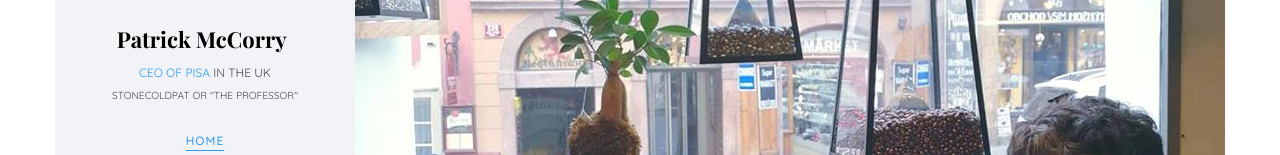
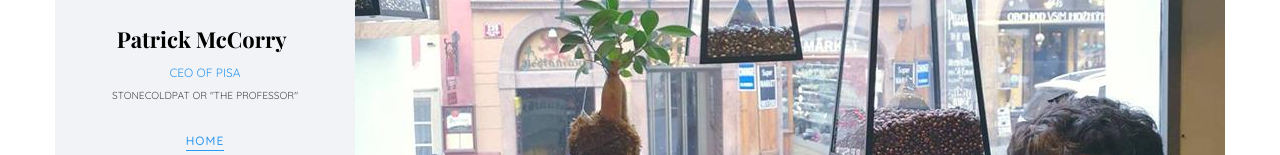
Before and after one commit to stonecoldpat/stonecoldpat.github.io, a plain HTML site: page index.html in a window 1280 px wide. Shown: the part 198-353 px from the top of the page. Drawn offline with nearby package versions, Linux system fonts and the light colour scheme; files whose address does not match are found by name; a web font is replaced by a local one.

Commit message:
updated desc

```diff
--- a/index.html
+++ b/index.html
@@ -58,7 +58,7 @@
 			<div class="text-center">
 				<div class="author-img" style="background-image: url(images/about.jpg);"></div>
 				<h1 id="colorlib-logo"><a href="index.html">Patrick McCorry</a></h1>
-				<span class="position"><a href="https://pisa.watch">CEO of PISA</a> in the UK <br><small>stonecoldpat or "the professor"</small></span>
+				<span class="position"><a href="https://pisa.watch">CEO of PISA</a><br><small>stonecoldpat or "the professor"</small></span>
 			</div>
 			<nav id="colorlib-main-menu" role="navigation" class="navbar">
 				<div id="navbar" class="collapse">
```
